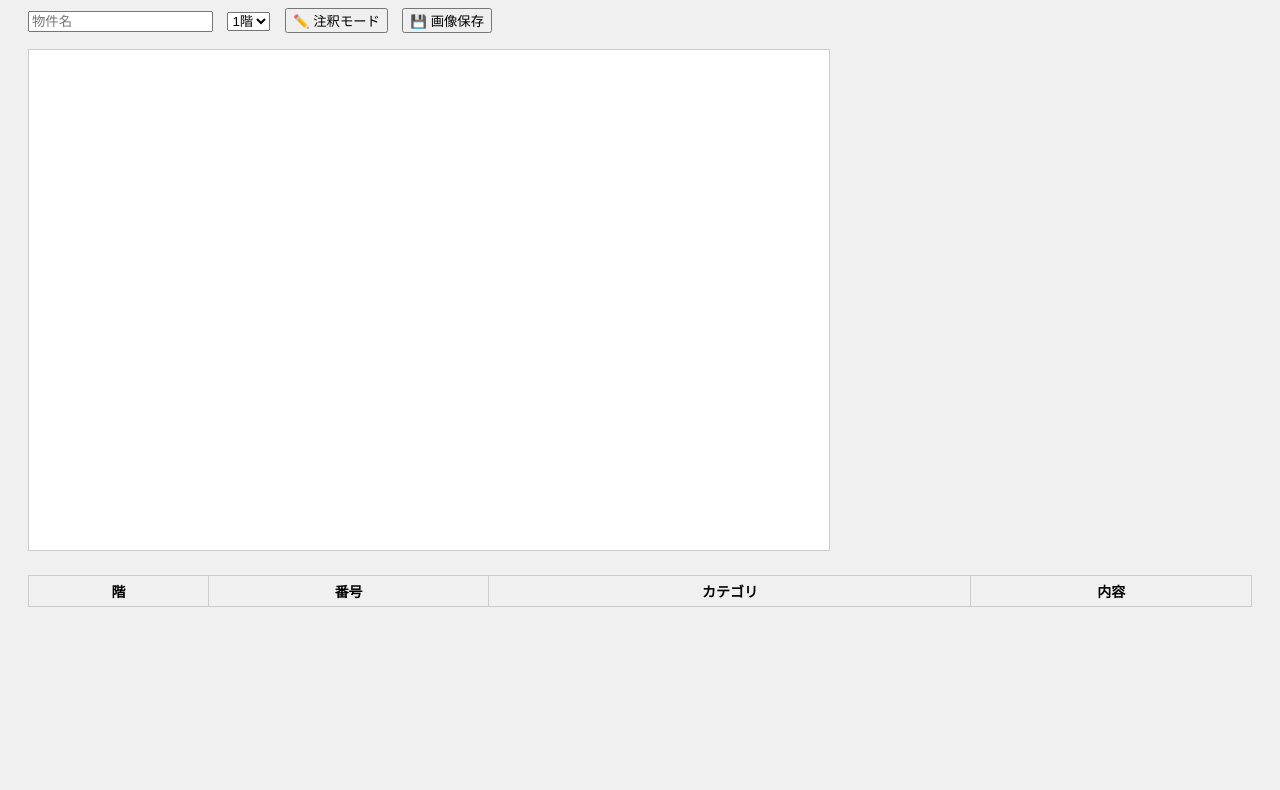
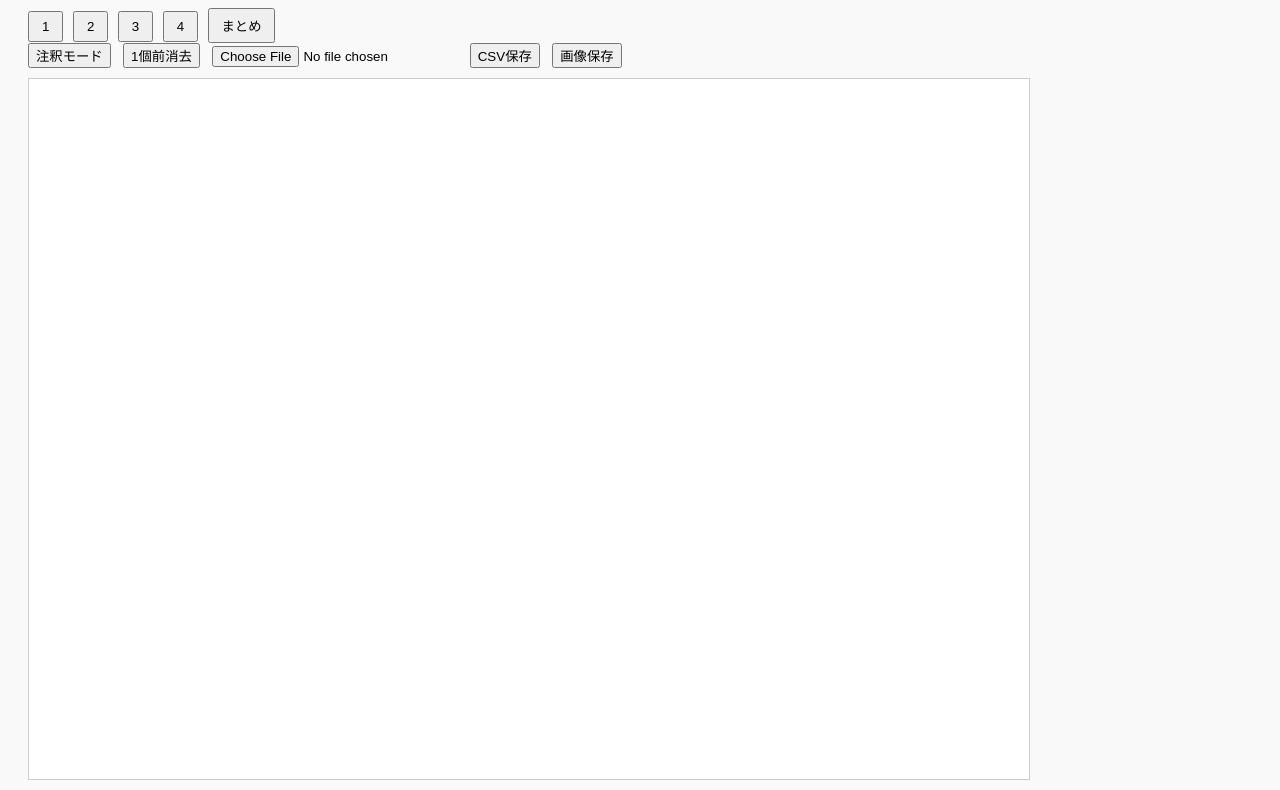
Before and after one commit to daruiddddddd/syunkoukensa, a website: page public/index.html in a window 1280 px wide. Shown: the part 109-899 px from the top of the page. Before the commit the page ends 800 px from the top, so only its background shows below. Drawn offline with Linux system fonts and the light colour scheme.

Commit message:
Update index.html

```diff
--- a/public/index.html
+++ b/public/index.html
@@ -1,46 +1,51 @@
 <!DOCTYPE html>
 <html lang="ja">
 <head>
-  <meta charset="UTF-8">
-  <title>図面注釈ツール</title>
+  <meta charset="UTF-8" />
+  <title>竣工検査ツール - 20240521</title>
   <style>
-    body { font-family: sans-serif; padding: 20px; background: #f0f0f0; }
-    canvas { border: 1px solid #ccc; background: white; cursor: crosshair; }
-    #toolbar { margin-bottom: 1em; }
-    #toolbar input, #toolbar select, #toolbar button { margin-right: 10px; }
-    table { margin-top: 20px; width: 100%; border-collapse: collapse; }
-    th, td { border: 1px solid #ccc; padding: 5px; font-size: 14px; }
+    body { font-family: sans-serif; padding: 20px; background: #f9f9f9; }
+    canvas { border: 1px solid #ccc; background: #fff; cursor: crosshair; margin-top: 10px; width: 100%; max-width: 1000px; }
+    #toolbar button { margin-right: 8px; }
+    #tabs button.active { background: #e11d48; color: white; }
+    #tabs button { margin-right: 5px; padding: 6px 12px; }
+    table { width: 100%; border-collapse: collapse; margin-top: 15px; }
+    th, td { border: 1px solid #ccc; padding: 6px; font-size: 14px; }
     .popup {
       position: absolute;
       background: white;
       border: 1px solid #ccc;
-      padding: 10px;
+      padding: 8px;
       display: none;
       z-index: 999;
     }
   </style>
 </head>
 <body>
-  <h1>図面注釈ツール</h1>
+  <h1>竣工検査ツール - 20240521</h1>
+
+  <div id="tabs">
+    <button onclick="switchTab(1)">1</button>
+    <button onclick="switchTab(2)">2</button>
+    <button onclick="switchTab(3)">3</button>
+    <button onclick="switchTab(4)">4</button>
+    <button onclick="switchTab('summary')">まとめ</button>
+  </div>
 
   <div id="toolbar">
-    <input type="text" id="projectName" placeholder="物件名" />
-    <select id="floorSelect">
-      <option>1階</option>
-      <option>2階</option>
-      <option>3階</option>
-      <option>4階</option>
-    </select>
-    <button onclick="toggleDrawMode()">✏️ 注釈モード</button>
-    <button onclick="saveImage()">💾 画像保存</button>
+    <button onclick="toggleDrawMode()">注釈モード</button>
+    <button onclick="undoLast()">1個前消去</button>
+    <input type="file" accept="image/*" onchange="handleImageUpload(event)">
+    <button onclick="exportCSV()">CSV保存</button>
+    <button onclick="saveImage()">画像保存</button>
   </div>
 
-  <canvas id="drawingCanvas" width="800" height="500"></canvas>
+  <canvas id="drawingCanvas" width="1000" height="700"></canvas>
 
   <div id="popup" class="popup">
     <label>カテゴリ:
       <select id="category">
-        <option>天</option>
+        <option>天井</option>
         <option>壁</option>
         <option>床</option>
         <option>電気</option>
@@ -55,32 +60,46 @@
 
   <table>
     <thead>
-      <tr><th>階</th><th>番号</th><th>カテゴリ</th><th>内容</th></tr>
+      <tr><th>階</th><th>番号</th><th>カテゴリ</th><th>内容</th><th>IP</th></tr>
     </thead>
-    <tbody id="annotationRows"></tbody>
+    <tbody id="annotationTable"></tbody>
   </table>
 
   <script>
-    const canvas = document.getElementById("drawingCanvas");
-    const ctx = canvas.getContext("2d");
-    let drawing = false;
-    let drawMode = false;
-    let startX, startY;
-    let counter = 1;
-    let currentFloor = "1階";
-
-    const popup = document.getElementById("popup");
+    const canvas = document.getElementById('drawingCanvas');
+    const ctx = canvas.getContext('2d');
+    let drawMode = false, drawing = false;
+    let startX, startY, count = 1;
+    let ipColor = {}, currentFloor = '1';
 
     function toggleDrawMode() {
       drawMode = !drawMode;
-      alert(drawMode ? "注釈モード ON" : "注釈モード OFF");
+      alert(drawMode ? '注釈モード ON' : '注釈モード OFF');
     }
 
-    document.getElementById("floorSelect").addEventListener("change", e => {
-      currentFloor = e.target.value;
-    });
+    function switchTab(floor) {
+      currentFloor = floor;
+      alert('切替: ' + floor);
+    }
 
-    canvas.addEventListener("mousedown", e => {
+    function undoLast() {
+      alert('1個前を自分だけ消す処理（仮）');
+    }
+
+    function handleImageUpload(e) {
+      const reader = new FileReader();
+      reader.onload = function(event) {
+        const img = new Image();
+        img.onload = function() {
+          ctx.clearRect(0, 0, canvas.width, canvas.height);
+          ctx.drawImage(img, 0, 0, canvas.width, canvas.height);
+        };
+        img.src = event.target.result;
+      };
+      reader.readAsDataURL(e.target.files[0]);
+    }
+
+    canvas.addEventListener("mousedown", function(e) {
       if (!drawMode) return;
       const rect = canvas.getBoundingClientRect();
       startX = e.clientX - rect.left;
@@ -88,59 +107,50 @@
       drawing = true;
     });
 
-    canvas.addEventListener("mouseup", e => {
+    canvas.addEventListener("mouseup", function(e) {
       if (!drawing || !drawMode) return;
       drawing = false;
       const rect = canvas.getBoundingClientRect();
       const endX = e.clientX - rect.left;
       const endY = e.clientY - rect.top;
 
-      // 矢印
       ctx.beginPath();
       ctx.moveTo(startX, startY);
       ctx.lineTo(endX, endY);
-      ctx.strokeStyle = "red";
+      ctx.strokeStyle = 'red';
       ctx.lineWidth = 2;
       ctx.stroke();
 
-      // 番号
-      ctx.fillStyle = "red";
-      ctx.font = "20px sans-serif";
+      ctx.fillStyle = 'red';
+      ctx.font = '20px sans-serif';
       ctx.fillText(`①`, endX + 5, endY - 5);
 
-      // ポップアップ表示
-      popup.style.left = `${e.pageX}px`;
-      popup.style.top = `${e.pageY}px`;
-      popup.style.display = "block";
+      const popup = document.getElementById('popup');
+      popup.style.left = e.pageX + 'px';
+      popup.style.top = e.pageY + 'px';
+      popup.style.display = 'block';
     });
 
     function confirmNote() {
-      const category = document.getElementById("category").value;
-      const note = document.getElementById("noteContent").value;
+      const cat = document.getElementById('category').value;
+      const note = document.getElementById('noteContent').value;
+      const ip = '192.168.0.' + Math.floor(Math.random() * 100);
+      const color = ipColor[ip] || (ipColor[ip] = '#' + Math.floor(Math.random()*16777215).toString(16));
 
-      const row = document.createElement("tr");
-      row.innerHTML = `<td>${currentFloor}</td><td>①</td><td>${category}</td><td>${note}</td>`;
-      document.getElementById("annotationRows").appendChild(row);
+      const tr = document.createElement('tr');
+      tr.innerHTML = `<td>${currentFloor}</td><td>①</td><td>${cat}</td><td>${note}</td><td>${ip}</td>`;
+      tr.style.color = color;
+      document.getElementById('annotationTable').appendChild(tr);
 
-      popup.style.display = "none";
+      document.getElementById('popup').style.display = 'none';
+    }
+
+    function exportCSV() {
+      alert('CSV保存処理（仮）');
     }
 
     function saveImage() {
-      const canvas = document.getElementById("drawingCanvas");
-      const dataURL = canvas.toDataURL("image/png");
-      const project = document.getElementById("projectName").value || "untitled";
-      const floor = document.getElementById("floorSelect").value;
-      const now = new Date();
-      const timestamp = now.toISOString().replace(/[-:.]/g, "").slice(0, 15);
-      const filename = `${project}_${floor}_${timestamp}.png`;
-
-      fetch("/upload", {
-        method: "POST",
-        headers: { "Content-Type": "application/json" },
-        body: JSON.stringify({ image: dataURL, filename: filename })
-      }).then(res => res.text())
-        .then(msg => alert(msg))
-        .catch(err => alert("保存失敗：" + err));
+      alert('画像保存処理（仮）');
     }
   </script>
 </body>
```
